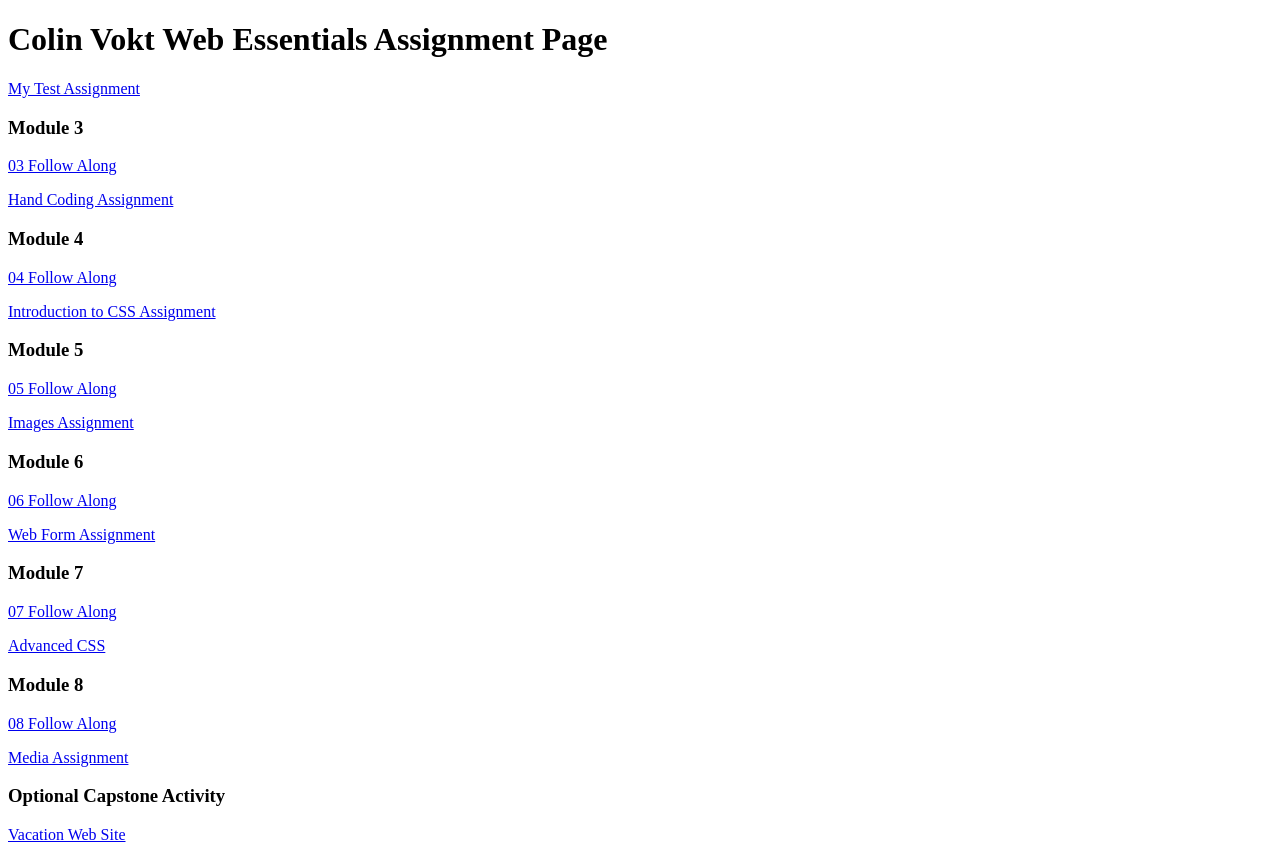
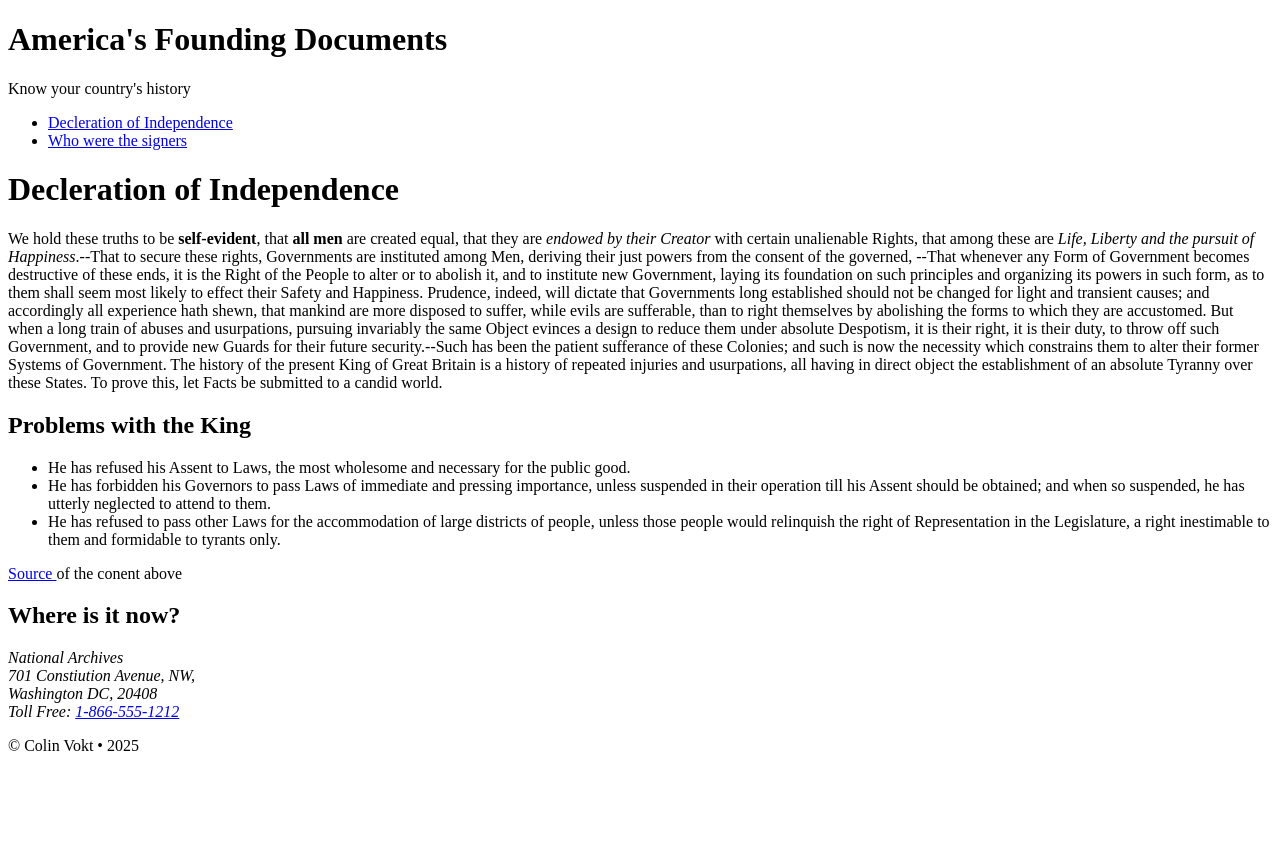
Before and after one commit to colinevokt/dwdd1600, a plain HTML site: page index.html in a window 1280 px wide. After the commit the page ends 800 px from the top, so only its background shows below. Drawn offline with Linux system fonts and the light colour scheme.

Commit message:
Add files via upload

```diff
--- a/index.html
+++ b/index.html
@@ -1,38 +1,103 @@
 <!DOCTYPE html>
 <html lang="en">
+
 <head>
     <meta charset="UTF-8">
     <meta name="viewport" content="width=device-width, initial-scale=1.0">
-		<title>dwdd 1600 assignment list page</title>
+    <title>America's Founding Documents: Decleration of Independence</title>
+    <meta name="description" content="Learn about the Decleration of Independence of the United States.">
+    <meta name="author" content="Colin Vokt">
 </head>
+
 <body>
-		<h1>Colin Vokt Web Essentials Assignment Page</h1>
-		<p><a href="01test">My Test Assignment</a></p>
+    <!--This is the start of the header.-->
+    <header>
 
-		<h3>Module 3</h3>
-		<p><a href="03follow-along">03 Follow Along</a></p>
-		<p><a href="03hand-coding">Hand Coding Assignment</a></p>
+        <h1>America's Founding Documents</h1>
+        <p>Know your country's history</p>
 
-		<h3>Module 4</h3>
-		<p><a href="04follow-along">04 Follow Along</a></p>
-		<p><a href="04intro-css">Introduction to CSS Assignment</a></p>
 
-		<h3>Module 5</h3>
-		<p><a href="05follow-along">05 Follow Along</a></p>
-		<p><a href="05images">Images Assignment</a></p>
 
-		<h3>Module 6</h3>
-		<p><a href="06follow-along">06 Follow Along</a></p>
-		<p><a href="06form">Web Form Assignment</a></p>
+    </header>
 
-		<h3>Module 7</h3>
-		<p><a href="07follow-along">07 Follow Along</a></p>
-		<p><a href="07advanced-css">Advanced CSS</a></p>
+    <!--This is the start of the navigation.-->
+    <nav>
+        <ul>
+            <li>
+                <a href="index.html">Decleration of Independence</a>
+            </li>
+            <li>
+                <a href="signers.html">Who were the signers</a>
+            </li>
+        </ul>
+    </nav>
 
-		<h3>Module 8</h3>
-		<p><a href="08follow-along">08 Follow Along</a></p>
-		<p><a href="08media">Media Assignment</a></p>
+    <!--This is the start my main section.-->
+    <main>
+        <h1>Decleration of Independence</h1>
 
-		<h3>Optional Capstone Activity</h3>
-		<p><a href="vacation">Vacation Web Site</a></p>
+        <p>
+            We hold these truths to be <b>self-evident</b>, that <strong>all men</strong> are created equal, that they
+            are <i>endowed by their Creator</i> with certain unalienable Rights, that among these are <em>Life, Liberty
+                and the pursuit of Happiness</em>.--That to secure these rights, Governments are instituted among Men,
+            deriving their just powers from the consent of the governed, --That whenever any Form of Government becomes
+            destructive of these ends, it is the Right of the People to alter or to abolish it, and to institute new
+            Government, laying its foundation on such principles and organizing its powers in such form, as to them
+            shall seem most likely to effect their Safety and Happiness. Prudence, indeed, will dictate that Governments
+            long established should not be changed for light and transient causes; and accordingly all experience hath
+            shewn, that mankind are more disposed to suffer, while evils are sufferable, than to right themselves by
+            abolishing the forms to which they are accustomed. But when a long train of abuses and usurpations, pursuing
+            invariably the same Object evinces a design to reduce them under absolute Despotism, it is their right, it
+            is their duty, to throw off such Government, and to provide new Guards for their future security.--Such has
+            been the patient sufferance of these Colonies; and such is now the necessity which constrains them to alter
+            their former Systems of Government. The history of the present King of Great Britain is a history of
+            repeated injuries and usurpations, all having in direct object the establishment of an absolute Tyranny over
+            these States. To prove this, let Facts be submitted to a candid world.
+        </p>
+
+        <h2>
+            Problems with the King
+        </h2>
+        <ul>
+            <li>
+                He has refused his Assent to Laws, the most wholesome and necessary for the public good.
+            </li>
+
+            <li>
+                He has forbidden his Governors to pass Laws of immediate and pressing importance, unless suspended in
+                their operation till his Assent should be obtained; and when so suspended, he has utterly neglected to
+                attend to them.
+            </li>
+            <li>
+                He has refused to pass other Laws for the accommodation of large districts of people, unless those
+                people would relinquish the right of Representation in the Legislature, a right inestimable to them and
+                formidable to tyrants only.
+            </li>
+        </ul>
+        <p>
+            <a href="https://www.archives.gov/founding-docs/declaration-transcript" target="_blank">Source
+
+            </a>
+            of the conent above
+        </p>
+        <h2>
+            Where is it now?
+        </h2>
+        <address>
+            National Archives<br>
+            701 Constiution Avenue, NW,<br>
+            Washington DC, 20408<br>
+            Toll Free: <a href="tel:8665551212">1-866-555-1212</a><br>
+        </address>
+    </main>
+
+
+    <!--This is the start of the footer.-->
+    <footer>
+        <p>&copy; Colin Vokt &bull; 2025</p>
+    </footer>
+
+
 </body>
+
+</html>
```
Also changed, not shown: signers.html (added, +190 -0 lines). Lines whose indentation alone changed are shown as unchanged.
